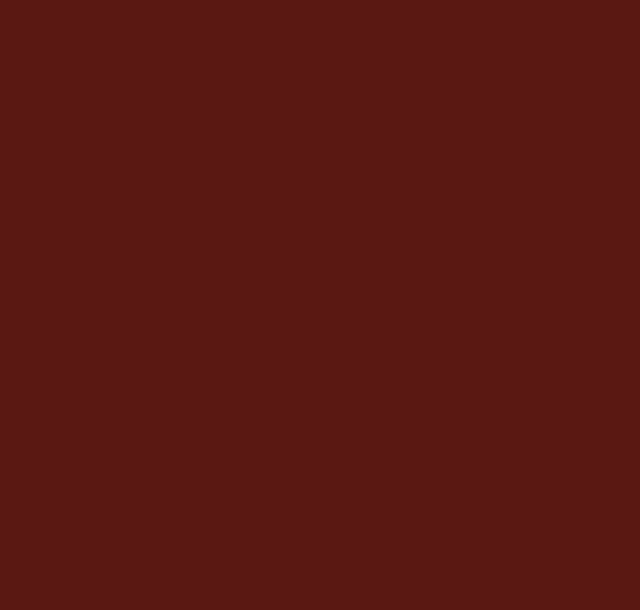
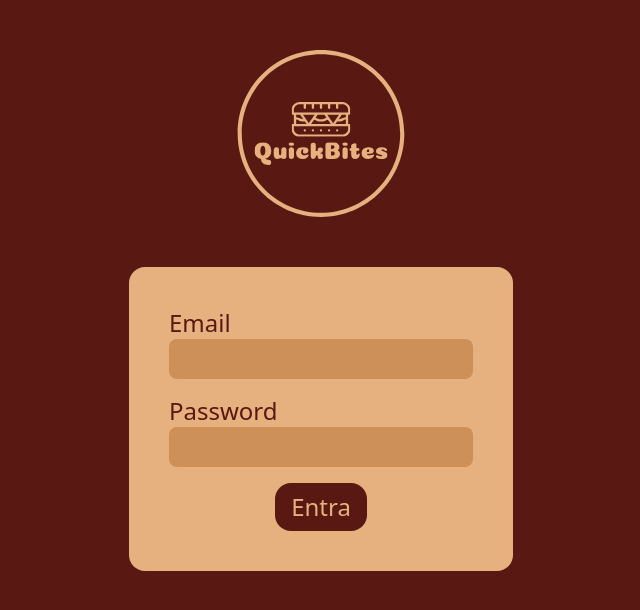
Before and after one commit to Pyrix25633/quick-bites, a Next.js app: page /login in a window 1280 px wide. Shown: the top 610 px of the page, without its empty margins (319-959 px from the left). Built offline with nearby package versions, Linux system fonts and the light colour scheme.

Commit message:
Add Login page structure

```diff
--- a/app/(auth)/login/page.tsx
+++ b/app/(auth)/login/page.tsx
@@ -1,4 +1,6 @@
 import { Metadata } from "next";
+import Image from "next/image";
+import logo from "@/public/images/logo.svg";
 
 export const metadata: Metadata = {
     title: "Login",
@@ -6,5 +8,38 @@ export const metadata: Metadata = {
 };
 
 export default function Login() {
-    return <main></main>;
+    return (
+        <main className="container flex h-screen flex-col items-center">
+            <Image alt="QuickBites logo" src={logo} className="static h-1/3" />
+            <form className="flex w-full max-w-sm flex-col items-stretch gap-4 rounded-2xl bg-secondary-light p-10">
+                <TextInput label="Email" name="email" type="email" />
+                <TextInput label="Password" name="password" type="password" />
+                <button
+                    type="submit"
+                    className="self-center rounded-2xl bg-primary px-4 py-2 text-2xl text-secondary-light"
+                >
+                    Entra
+                </button>
+            </form>
+        </main>
+    );
 }
+
+type TextInputProps = {
+    label?: string;
+    name: string;
+    type?: "text" | "email" | "password" | "number";
+};
+
+function TextInput({ label, name, type = "text" }: TextInputProps) {
+    return (
+        <label>
+            {label && <div className="text-2xl text-primary">{label}</div>}
+            <input
+                name={name}
+                type={type}
+                className="w-full rounded-lg border-0 bg-secondary-dark text-primary focus:ring-primary"
+            />
+        </label>
+    );
+}
```
Also changed, not shown: public/images/logo.svg (added).
